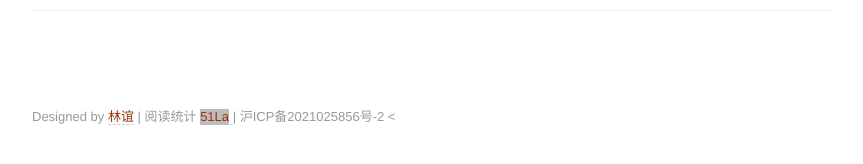
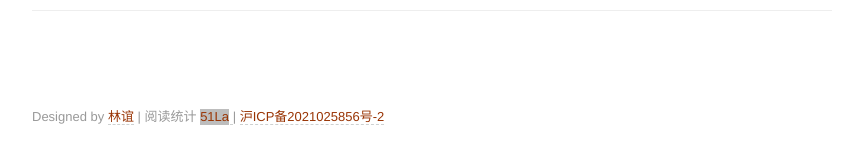
Before and after one commit to peter159/peter159.github.io, a Jekyll site: the page built from index.html, in a window 1280 px wide. Shown: the part 512-676 px from the top of the page, without its empty margins (208-1071 px from the left). Built offline with Jekyll 4.4.1, drawn with Linux system fonts in a browser that asks for light colours.

Commit message:
fix 备案号链接

```diff
--- a/_includes/themes/effector-wide/default.html
+++ b/_includes/themes/effector-wide/default.html
@@ -50,8 +50,9 @@
 	      <span style="display:inline-block;background-color:#BDBDBD;line-height: 1.2;" class="icon-demo">51La</span>
 	    </a>
 	    <script src="/assets/js/51count.js"></script> |
-	    沪ICP备2021025856号-2
-	    <<a href="https://beian.miit.gov.cn/"></a>
+	    <a href="https://beian.miit.gov.cn/">
+	      沪ICP备2021025856号-2
+	    </a>
           </small>
         </p>
 
```
